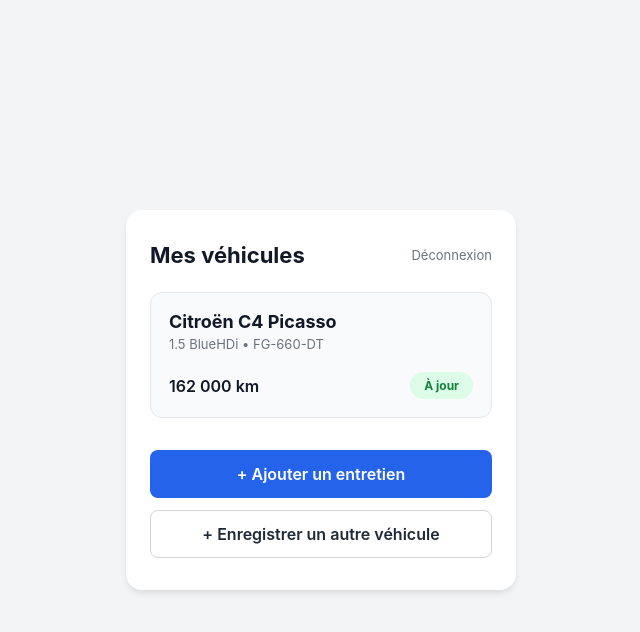
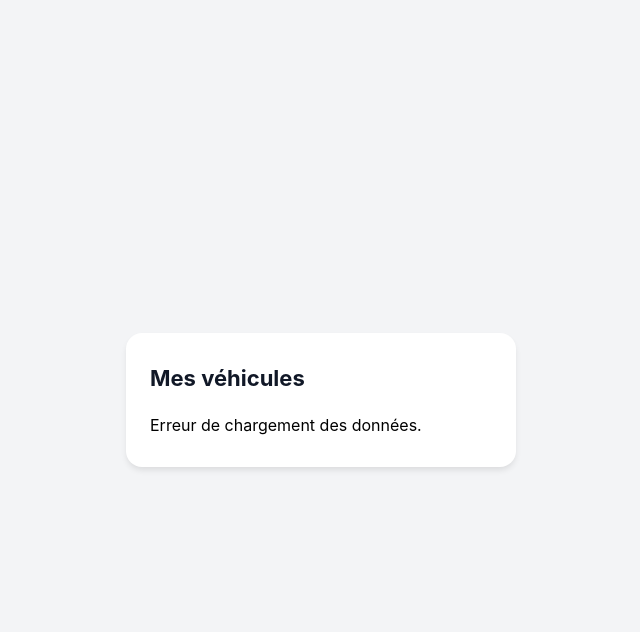
Before and after one commit to Evilo-56/carnet-entretien-ia, a Python web app: template templates/vehicles.html in a window 1280 px wide. Shown: the top 632 px of the page, without its empty margins (319-959 px from the left). Run offline with Jinja, Linux system fonts and the light colour scheme; the template is opened without the code that fills it, so the values that code supplies are empty.

Commit message:
feat: dynamisation de la liste des vehicules et navigation par url

```diff
--- a/templates/vehicles.html
+++ b/templates/vehicles.html
@@ -8,31 +8,15 @@
 </head>
 <body class="mobile-container">
   <main class="app-card">
-    <header class="app-header">
+    <header class="detail-header">
       <h1 class="page-title">Mes véhicules</h1>
-      <a href="login.html" class="logout-link">Déconnexion</a>
     </header>
 
-    <!-- Carte Véhicule (cliquable vers le détail) -->
-    <a href="detail.html" class="vehicle-card-link">
-      <section class="vehicle-card">
-        <div class="vehicle-info">
-          <h2 class="vehicle-title">Citroën C4 Picasso</h2>
-          <p class="vehicle-subtitle">1.5 BlueHDi • FG-660-DT</p>
-        </div>
-
-        <div class="vehicle-status-row">
-          <span class="vehicle-mileage">162 000 km</span>
-          <span class="badge badge-success">À jour</span>
-        </div>
-      </section>
-    </a>
-
-    <!-- Actions -->
-    <div class="actions-group">
-      <a href="add-maintenance.html" class="btn btn-primary">+ Ajouter un entretien</a>
-      <button type="button" class="btn btn-secondary">+ Enregistrer un autre véhicule</button>
+    <div class="vehicles-list" id="vehiclesList">
+      <p class="history-meta">Chargement des véhicules…</p>
     </div>
   </main>
+
+  <script src="../public/js/app.js"></script>
 </body>
 </html>
```
Also changed, not shown: api/main.py (+13 -0 lines), public/js/app.js.
